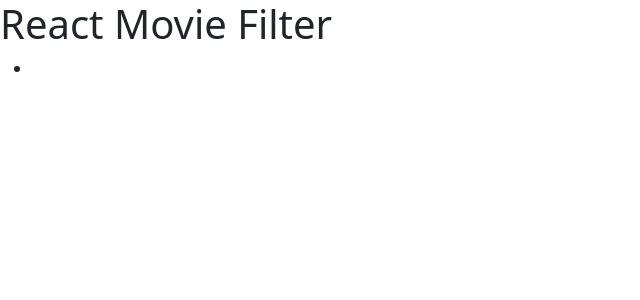
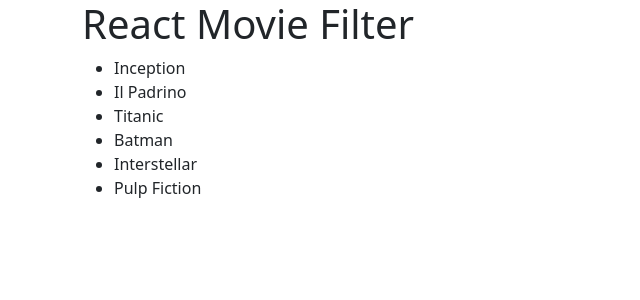
Before and after one commit to davide-delgiudice/react-movie-filter, a React (Vite) app: page / in a window 1280 px wide. Shown: the top 300 px of the page, without its empty margins (0-640 px from the left). Built offline with nearby package versions, Linux system fonts and the light colour scheme.

Commit message:
[UPD] cycle films array

```diff
--- a/src/App.jsx
+++ b/src/App.jsx
@@ -7,14 +7,18 @@ function App() {
     <>
       <div>
         <header>
-          <h1>React Movie Filter</h1>
+          <div className='container'>
+            <h1>React Movie Filter</h1>
+          </div>
         </header>
         <main>
-          <div>
+          <div className='container'>
             <ul>
-              <li>
-
-              </li>
+              {films.map((film) => (
+                <li>
+                  {film.title}
+                </li>
+              ))}
             </ul>
           </div>
         </main>
```
